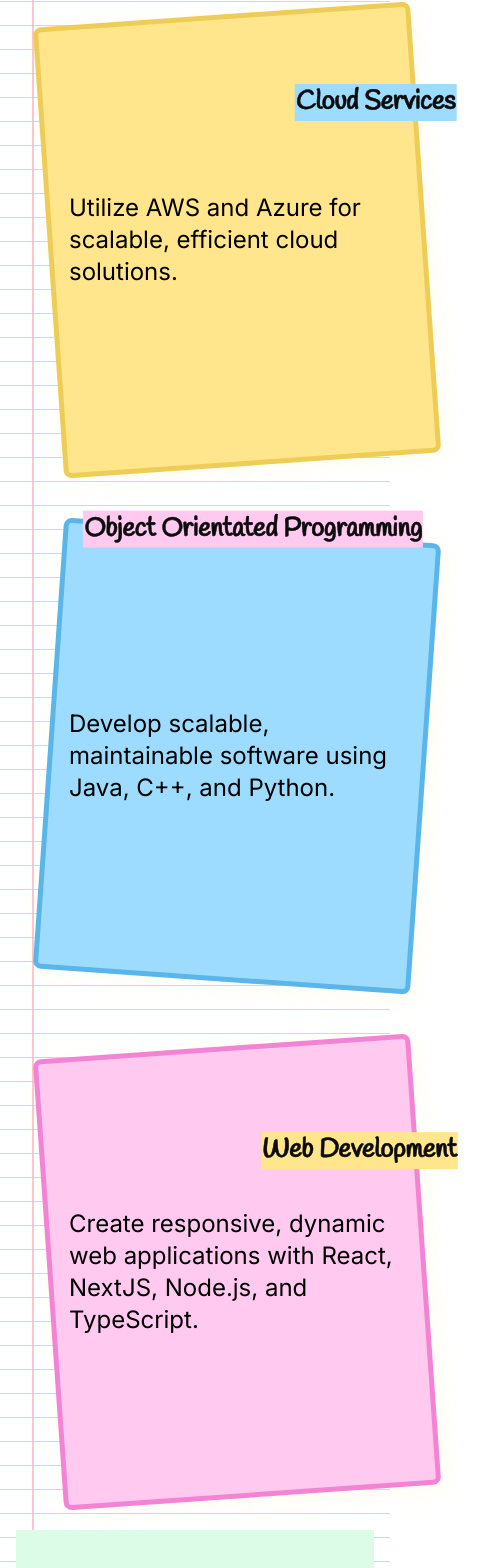
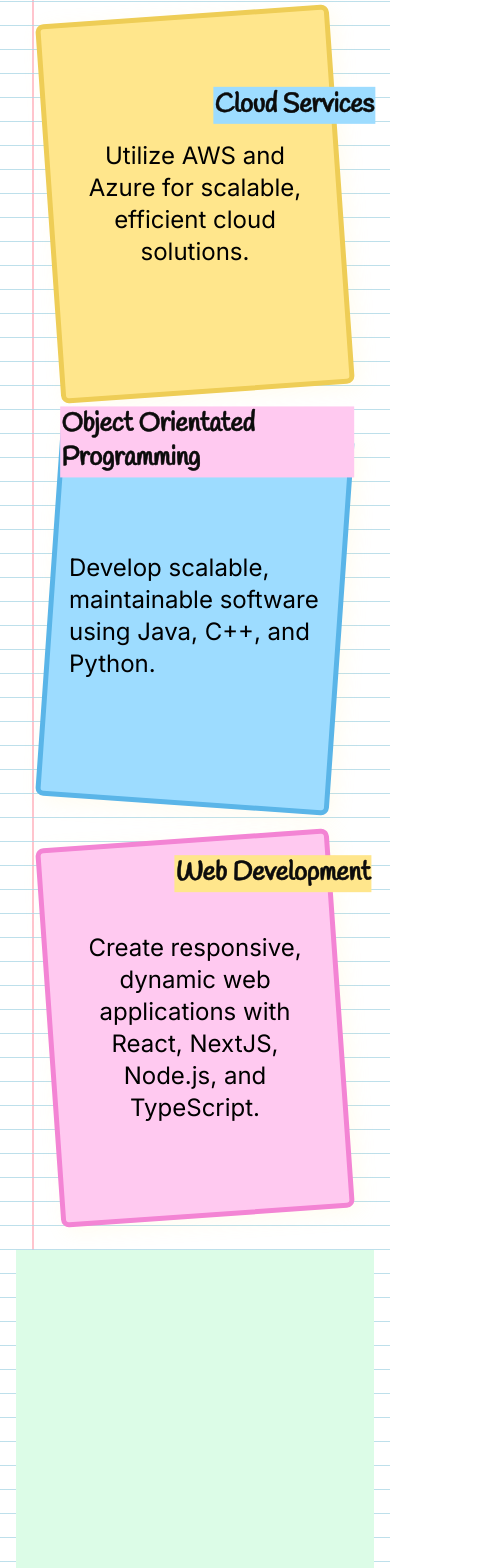
Before and after one commit to twalla13/nextjs-portfolio, a Next.js app: page / in a window 390 px wide. Shown: the part 947-2515 px from the top of the page, 482 px wide, since content can reach past the window. Built offline with nearby package versions, Linux system fonts and the light colour scheme.

Commit message:
fix breakpoints for card, that sucked

```diff
--- a/src/app/components/AboutMeSection.tsx
+++ b/src/app/components/AboutMeSection.tsx
@@ -10,8 +10,9 @@ const AboutMeSection = () => (
             className="w-164 h-153"
           />
         </div>
-         <div className="grid flex-row grid-cols-1 md:grid-cols-3 gap-16">
-          <div className="relative flex-shrink-0 w-[377.67px] h-[452px]" style={{ transform: 'rotate(-4deg)' }}>
+         <div className="grid grid-cols-1 md:grid-cols-3 gap-8 md:gap-12 lg:gap-16 xl:gap-20">
+        {/* Card 1 */}
+          <div  className="relative w-full md:w-[280px] lg:w-[300px] xl:w-[350px] 2xl:w-[377.67px] h-[380px] md:h-[400px] lg:h-[420px] xl:h-[440px] 2xl:h-[452px]" style={{ transform: 'rotate(-4deg)' }}>
             <div className="p-4 h-full flex flex-col items-center justify-center" style={{
               backgroundColor: '#FFE68C',
               borderRadius: '8px',
@@ -19,10 +20,11 @@ const AboutMeSection = () => (
               boxShadow: '5px 5px 20px 0px rgba(255, 230, 140, 0.13)'
             }}>
               <h3 className="custom-text absolute top-[80px] right-[-40px]" style={{ backgroundColor: '#9DDCFF', transform: 'rotate(4deg)' }}>Cloud Services</h3>
-              <p className="font-body text-2xl"style={{transform: 'rotate(4deg)'}}>Utilize AWS and Azure for scalable, efficient cloud solutions.</p>
+              <p className="font-body text-2xl text-center" style={{transform: 'rotate(4deg)'}}>Utilize AWS and Azure for scalable, efficient cloud solutions.</p>
             </div>
           </div>
-          <div className="relative flex-shrink-0 w-[377.67px] h-[452px] " style={{ transform: 'rotate(4deg)' }}>
+          {/* Card 2 */}
+          <div  className="relative w-full md:w-[280px] lg:w-[300px] xl:w-[350px] 2xl:w-[377.67px] h-[380px] md:h-[400px] lg:h-[420px] xl:h-[440px] 2xl:h-[452px]" style={{ transform: 'rotate(4deg)' }}>
             <div className="p-4 h-full flex flex-col items-center justify-center" style={{
               backgroundColor: '#9DDCFF',
               borderRadius: '8px',
@@ -33,7 +35,8 @@ const AboutMeSection = () => (
               <p className="font-body text-2xl" style={{transform: 'rotate(-4deg)' }}>Develop scalable, maintainable software using Java, C++, and Python.</p>
             </div>
           </div>
-          <div className="relative flex-shrink-0 w-[377.67px] h-[452px]" style={{ transform: 'rotate(-4deg)' }}>
+          {/* Card 3 */}
+          <div  className="relative w-full md:w-[280px] lg:w-[300px] xl:w-[350px] 2xl:w-[377.67px] h-[380px] md:h-[400px] lg:h-[420px] xl:h-[440px] 2xl:h-[452px]"style={{ transform: 'rotate(-4deg)' }}>
             <div className="p-4 h-full flex flex-col items-center justify-center" style={{
               backgroundColor: '#FFC9F0',
               borderRadius: '8px',
@@ -41,7 +44,7 @@ const AboutMeSection = () => (
               boxShadow: '5px 5px 20px 0px rgba(255, 230, 140, 0.13)'
             }}>
               <h3 className="custom-text absolute bottom-[320px] right-[-40px]" style={{ backgroundColor: '#FFE68C', transform: 'rotate(4deg)' }}>Web Development</h3>
-              <p className="font-body text-2xl " style={{transform: 'rotate(4deg)' }}>Create responsive, dynamic web applications with React, NextJS, Node.js, and TypeScript.</p>
+              <p className="font-body text-2xl text-center" style={{transform: 'rotate(4deg)' }}>Create responsive, dynamic web applications with React, NextJS, Node.js, and TypeScript.</p>
             </div>
           </div>
         </div>
--- a/src/app/globals.css
+++ b/src/app/globals.css
@@ -18,6 +18,7 @@
     .custom-text {
         color: #0C0C0C;
         text-align: left;
+        text-wrap: wrap;
         -webkit-text-stroke-width: 0.5px;
         -webkit-text-stroke-color: #0C0C0C;
         font-family: var(--font-handlee);
@@ -29,7 +30,7 @@
         background-color: #FFC9F0;
         padding: 0.05em 0.05em;
         /* Add padding to make the highlight more visually appealing */
-        display:flexbox;
+        display: inline;
         /* Ensure the background color applies only to the text */
     }
 
--- a/src/app/page.tsx
+++ b/src/app/page.tsx
@@ -7,7 +7,7 @@ import AboutMeSection from './components/AboutMeSection'
 export default function Home() {
   return (
     <div className="min-h-screen bg-college-ruled">
-       <main className="container mx-auto px-4 lg:px-2" > {/* Use mx-8 to align content with the vertical line */}
+       <main className="container mx-auto px-4 lg:px-0" > {/* Use mx-8 to align content with the vertical line */}
         <HomeSection />
         <AboutMeSection />
         <PortfolioSection />
```
